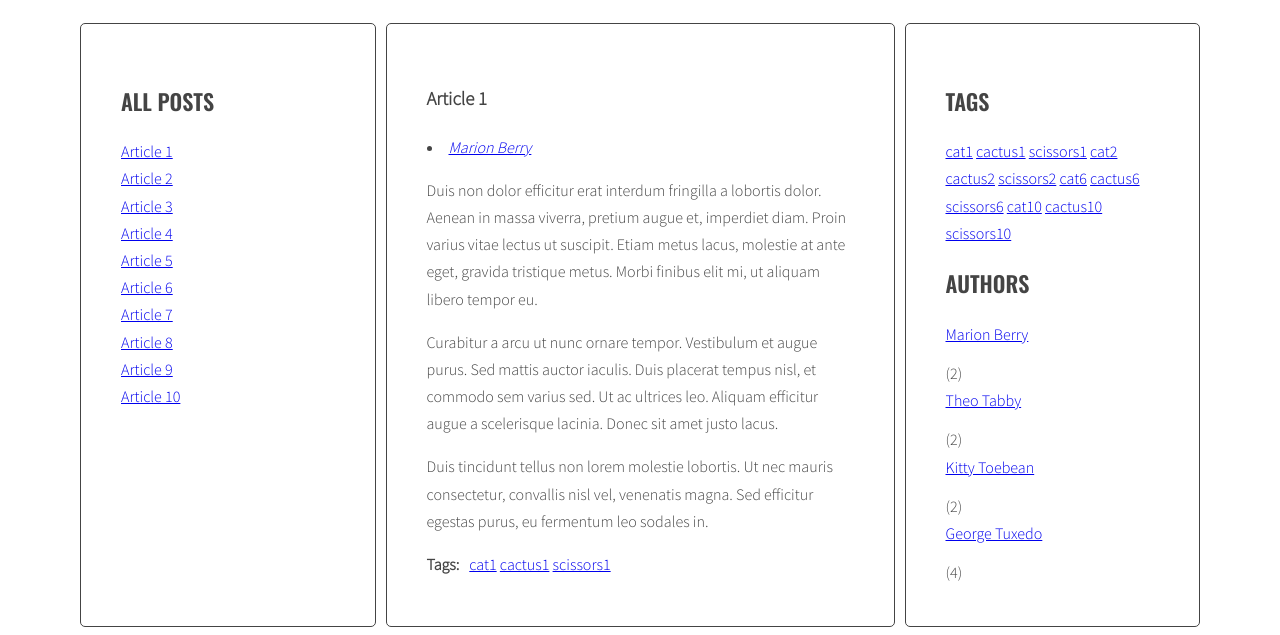
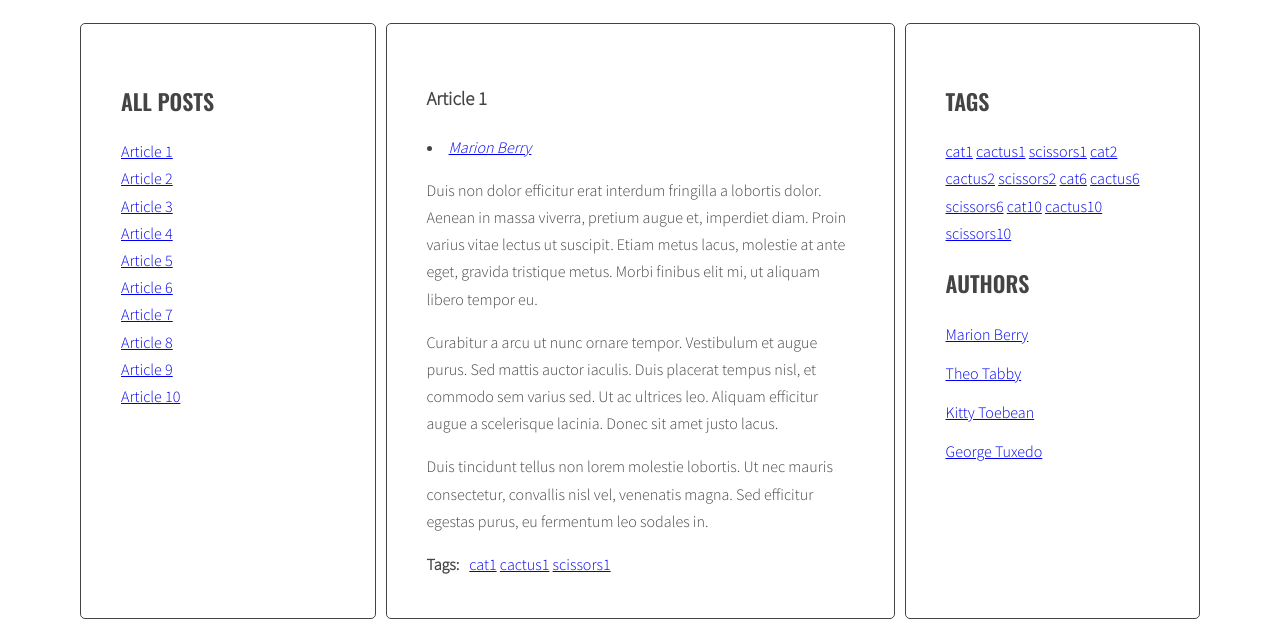
Before and after one commit to SebastianZabdyr/javascript-blog, a website: page index.html in a window 1280 px wide. Shown: the part 220-855 px from the top of the page. Drawn offline with nearby package versions, Linux system fonts and the light colour scheme.

Commit message:
add handlebar templates

```diff
--- a/index.html
+++ b/index.html
@@ -198,6 +198,16 @@
   <script id="template-author-link" type="text/x-handlebars-template">
     <li><a href="#{{ id }}"><span>{{ title }}</span></a></li>
   </script>
+  <script id="template-tagCloud-link" type="text/x-handlebars-template">
+    {{#each tags}}
+    <a class="{{className}}" href="#{{ tag }}"><span>{{ tag }}</span></a>
+    {{/each}}
+  </script>
+  <script id="template-authorCloud-link" type="text/x-handlebars-template">
+    {{#each authors}}
+    <li><a href="#{{ author }}"><span>{{ author }}</span></a></li>
+    {{/each}}
+  </script>
   <script src="https://cdnjs.cloudflare.com/ajax/libs/handlebars.js/4.1.0/handlebars.min.js"></script>
   <script src="js/script.js"></script>
   </body>
--- a/js/script.js
+++ b/js/script.js
@@ -4,7 +4,9 @@
 const templates = {
   articleLink: Handlebars.compile(document.querySelector('#template-article-link').innerHTML),
   tagLink: Handlebars.compile(document.querySelector('#template-tag-link').innerHTML),
-  authorLink: Handlebars.compile(document.querySelector('#template-author-link').innerHTML)
+  authorLink: Handlebars.compile(document.querySelector('#template-author-link').innerHTML),
+  tagCloudLink: Handlebars.compile(document.querySelector('#template-tagCloud-link').innerHTML),
+  authorCloudLink: Handlebars.compile(document.querySelector('#template-authorCloud-link').innerHTML)
 };
 
 const optArticleSelector = '.post';
@@ -300,7 +302,7 @@ function generateTags(){
 
   /* [NEW] create variable for all links HTML code */
 
-  let allTagsHTML = '';
+  const allTagsData = {tags: []};
 
   /* [NEW] START LOOP: for each tag in allTags: */
 
@@ -310,17 +312,27 @@ function generateTags(){
 
     /*const tagLinkHTML = calculateTagClass(allTags[tag], tagsParams);*/
 
-    const linkHTML = '<a class="tag-size-' + allTags[tag] + '" href="#tag-' + tag + '"><span>' + tag + '</span></a>';
+    const tagLinkHTML = '<a class="tag-size-' + allTags[tag] + '" href="#tag-' + tag + '"><span>' + tag + '</span></a>';
 
-    allTagsHTML  += linkHTML + ' ';
+    allTagsData.tags.push({
+
+      tag: tag,
+
+      count: allTags[tag],
+
+      className: calculateTagClass(allTags[tag], tagsParams)
+    });
   }
 
   /* [NEW] END LOOP: for each tag in allTags: */
 
   /*[NEW] add HTML from allTagsHTML to tagList */
 
-  tagList.innerHTML = allTagsHTML ;
+  tagList.innerHTML = templates.tagCloudLink(allTagsData);
+
+  console.log(allTagsData);
 }
+
 
 generateTags();
 ///////////////////////////////////////function addClickListenersToTags//////////////
@@ -439,6 +451,7 @@ function generateAuthors (){
     /*generate html*/
 
     const linkHTMLData = {id: articleAuthor, title: articleAuthor};
+
     const linkHTML = templates.authorLink(linkHTMLData);
 
     /*add generate to html*/
@@ -469,7 +482,7 @@ function generateAuthors (){
 
   /* [NEW] create variable for all authors HTML code */
 
-  let allAuthorsHTML = '';
+  const allAuthorsData = {authors: []};
 
   /* [NEW] START LOOP: for each tag in allTags: */
 
@@ -477,15 +490,20 @@ function generateAuthors (){
 
     /* [NEW] generate code of a link and add it to allTagsHTML */
 
-    const linkHTML = '<li><a href="#author' + articleAuthor + '"><span>' + articleAuthor + '</span></a></li>';
+    ///  const linkHTML = '<li><a href="#author' + articleAuthor + '"><span>' + articleAuthor + '</span></a></li>';
 
-    allAuthorsHTML +=linkHTML + ' (' + allAuthors[articleAuthor] + ') ';
+    //// allAuthorsHTML +=linkHTML + ' (' + allAuthors[articleAuthor] + ') ';
+
+    allAuthorsData.authors.push({
+
+      author: articleAuthor
+    });
   }
   /* [NEW] END LOOP: for each author in allTags: */
 
   /*[NEW] add HTML from allAuthorsHTML to authorList */
 
-  authorList.innerHTML = allAuthorsHTML;
+  authorList.innerHTML =templates.authorCloudLink(allAuthorsData);
 }
 
 generateAuthors ();
```
